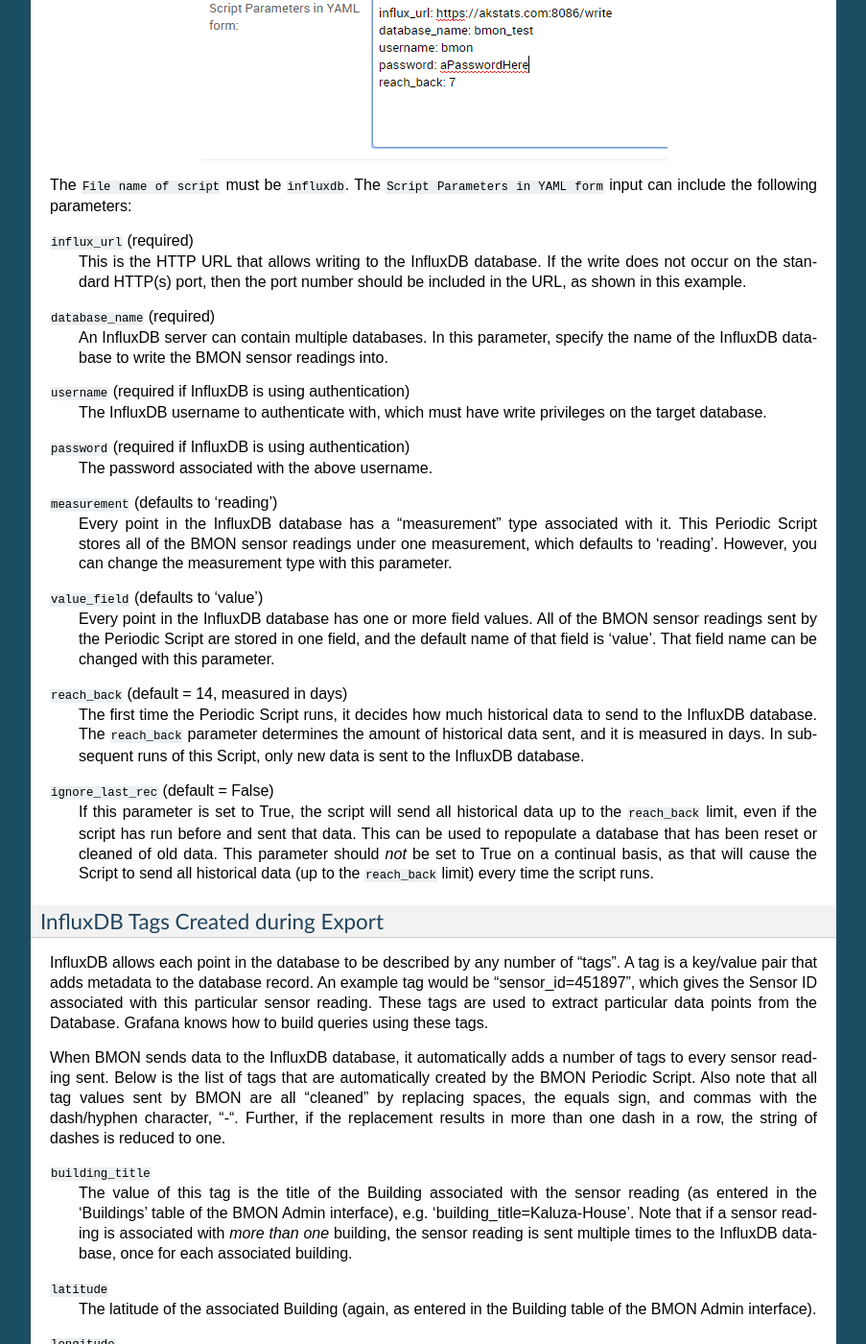
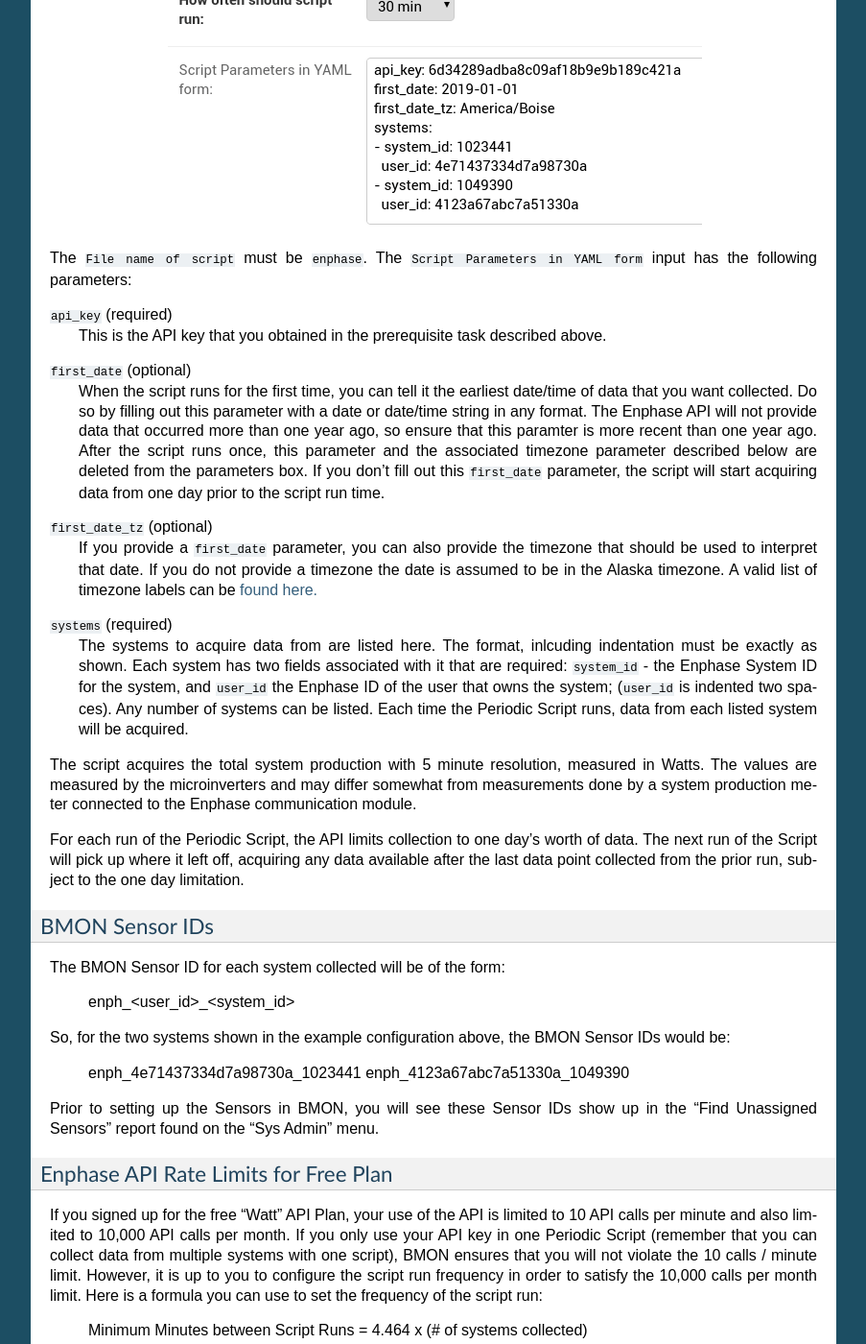
Before and after one commit to alanmitchell/bmon, a Sphinx documentation site: the page built from docs/source/periodic-scripts.rst, in a window 1280 px wide and 1400 px high, scrolled down 10849 px. Shown: the whole window at 96% size, without its empty margins (198-1101 px from the left). Built offline with Sphinx 7.4.7, drawn with Linux system fonts in a browser that asks for light colours; some of the changed text lies outside the part shown.

Commit message:
Completed Enphase Periodic Script docs.

```diff
--- a/docs/source/periodic-scripts.rst
+++ b/docs/source/periodic-scripts.rst
@@ -524,6 +524,112 @@
 the boiler by examining the Status (P241 parameter number) sensor of the
 boiler. See the :ref:`calculated-fields` document for more details.
 
+Collect Data from Enphase Solar PV Systems
+------------------------------------------
+
+A Periodic Script is available to collect power production data from
+Solar PV Systems that utilize Enphase microinverters.
+
+Before using this script, two tasks must be completed:
+
+- A developer API key must be obtained and an Enphase application must be
+  set up, according to `the "Creating Your Account and Getting Your
+  API Key" section on this page <https://developer.enphase.com/docs/quickstart.html>`_.
+  This only needs to be done once.
+- For each Enphase system that you want to collect data from,
+  you must obtain permission from the owner that of that system to
+  receive the data.  The process of receiving permission is described on
+  the same web page in the "Getting Access to Enlighten Systems" section.
+
+Here is a screenshot of a sample Periodic Script configuration that
+collects data from an Enphase solar system:
+
+.. image:: /_static/enphase_config.png
+  :align: center
+
+The ``File name of script`` must be ``enphase``. The
+``Script Parameters in YAML form`` input has the following
+parameters:
+
+``api_key`` (required)
+    This is the API key that you obtained in the prerequisite task described
+    above.
+
+``first_date`` (optional)
+    When the script runs for the first time, you can tell it the earliest
+    date/time of data that you want collected.  Do so by filling out this
+    parameter with a date or date/time string in any format. The Enphase
+    API will not provide data that occurred more than one year ago, so ensure
+    that this paramter is more recent than one year ago.  After the script
+    runs once, this parameter and the associated timezone parameter described
+    below are deleted from the parameters box.  If you don't fill out this
+    ``first_date`` parameter, the script will start acquiring data from one
+    day prior to the script run time.
+
+``first_date_tz`` (optional)
+    If you provide a ``first_date`` parameter, you can also provide the timezone
+    that should be used to interpret that date.  If you do not provide a timezone
+    the date is assumed to be in the Alaska timezone.  A valid list of timezone
+    labels can be `found here. <https://en.wikipedia.org/wiki/List_of_tz_database_time_zones>`_
+
+``systems`` (required)
+    The systems to acquire data from are listed here.  The format, inlcuding
+    indentation must be exactly as shown.  Each system has two fields associated
+    with it that are required: ``system_id`` - the Enphase System ID for the system,
+    and ``user_id`` the Enphase ID of the user that owns the system; (``user_id`` is
+    indented two spaces).  Any number of systems can be listed.  Each time the
+    Periodic Script runs, data from each listed system will be acquired.
+
+The script acquires the total system production with 5 minute
+resolution, measured in Watts.  The values are measured by the microinverters and
+may differ somewhat from measurements done by a system production meter connected
+to the Enphase communication module.
+
+For each run of the Periodic Script, the API limits collection to one day's
+worth of data.  The next run of the Script will pick up where it left off,
+acquiring any data available after the last data point collected from the
+prior run, subject to the one day limitation.
+
+BMON Sensor IDs
+~~~~~~~~~~~~~~~
+
+The BMON Sensor ID for each system collected will be of the form:
+
+    enph_<user_id>_<system_id>
+
+So, for the two systems shown in the example configuration above, the BMON
+Sensor IDs would be:
+
+    enph_4e71437334d7a98730a_1023441
+    enph_4123a67abc7a51330a_1049390
+
+Prior to setting up the Sensors in BMON, you will see these Sensor IDs show up in
+the "Find Unassigned Sensors" report found on the "Sys Admin" menu.
+
+Enphase API Rate Limits for Free Plan
+~~~~~~~~~~~~~~~~~~~~~~~~~~~~~~~~~~~~~
+
+If you signed up for the free "Watt" API Plan, your use of the API is limited to
+10 API calls per minute and also limited to 10,000 API calls per month.  If
+you only use your API key in one Periodic Script (remember that you can collect
+data from multiple systems with one script), BMON ensures that you will not
+violate the 10 calls / minute limit.  However, it is up to you to configure the
+script run frequency in order to satisfy the 10,000 calls per month limit.  Here
+is a formula you can use to set the frequency of the script run:
+
+    Minimum Minutes between Script Runs = 4.464 x (# of systems collected)
+
+So, if you are collecting data from 5 systems, you need to wait at
+least 4.464 x 5 = 22.3 minutes between Periodic Script runs.  The "30 min"
+choice on the "How often should script run:" drop-down will satisfy this
+requirement.
+
+The only disadvantage of choosing a longer period between runs of the script
+will be a delay in the availability of the data in BMON.  The script will
+collect all available data since it's prior run (subject to the limit of 1 day's
+worth of data).  So, not data will be lost by running the script infrequently
+(up to 24 hour spacing between script runs).
+
 Send BMON Data to an InfluxDB Time-Series Database
 --------------------------------------------------
 
```
Also changed, not shown: docs/source/_static/enphase_config.png (added).
